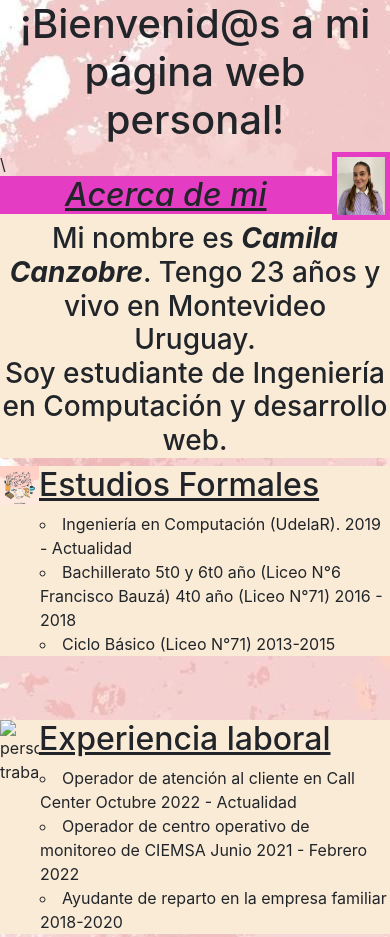
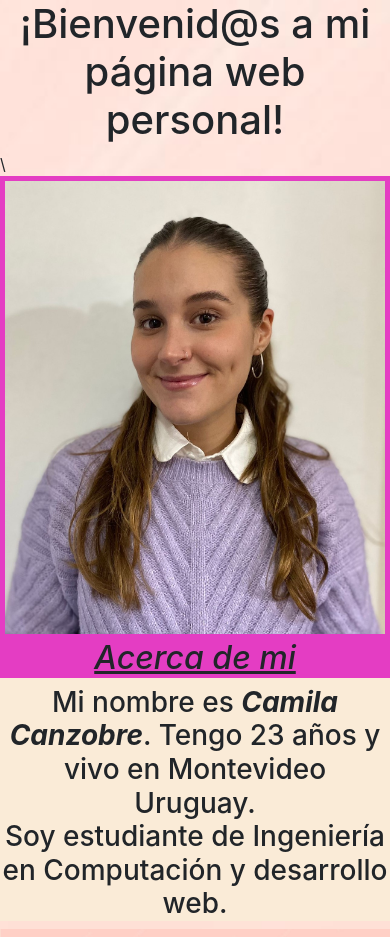
Before and after one commit to camilacanzobre24/camilacanzobre24.github.io, a plain HTML site: page index.html in a window 390 px wide. Shown: the top 937 px of the page. Drawn offline with nearby package versions, Linux system fonts and the light colour scheme.

Commit message:
modified:   estilo.css 	modified:   index.html

```diff
--- a/estilo.css
+++ b/estilo.css
@@ -1,46 +1,76 @@
 body {
-    background-image: url("fondo.jpg");
-  }
-h1{
+    background-image: url("fondo.jpg"); /* establece la imagen de fondo*/
+    background-size: cover; /*Ajusta el tamaño de la imagen de fondo para que cubra completamente el total de la pantalla*/
+    background-position: center; /*centra la imagen de fondo*/
+    background-repeat: no-repeat; /*evita que la imagen de fondo se repita*/
+}
+
+h1 {
     text-align: center;
 }
 
-h2{
+h2 {
     text-decoration-line: underline;
 }
 
-#segundoTitulo{
+#segundoTitulo {
     background-color: #e43dc3;
     font-style: italic;
 }
 
-#fotoCV{
+#fotoCV {
     width: 15%;
     border: 5px solid #e43dc3;
     float: right;
 }
 
-.sobreMi{
+.sobreMi {
     background-color: antiquewhite;
     text-align: center;
 }
 
-.subtextos{
+.subtextos {
     background-color: antiquewhite;
 }
 
-ul{
-    list-style-type:circle;
-    display: block;
+ul {
+    list-style-type: circle;
     list-style-position: inside;
+    padding-left: 20px; /* Ajusta el espacio a la izquierda para alinear los puntos */
+    margin-left: 0; /* Elimina el margen izquierdo para evitar desplazamiento adicional */
 }
 
-span{
+li {
+    margin-bottom: 10px; /* Espacio entre los elementos de la lista */
+}
+
+span {
     font-weight: bold;
     font-style: oblique;
 }
 
-.fotos{
+.fotos {
     width: 10%;
-    float:left;
+    float: left;
 }
+
+/* Ajustes para celulares y tablets */
+@media (max-width: 768px) {
+    #fotoCV {
+        width: 100%; /*garantiza que la imagen se ajuste al ancho disponible*/
+        float: none; /*Elimina cualquier flotado de la imagen*/
+        display: block; /*Cambia el comportamiento de la imagen a un elemento de bloque*/
+        margin: 0 auto; /* Centra la imagen si es necesario */
+    }
+
+    .fotos {
+        width: 100%;
+        float: none;
+        display: block;
+        margin: 0 auto; /* Centra la imagen si es necesario */
+    }
+
+    .subtextos {
+        text-align: center;
+    }
+}
--- a/index.html
+++ b/index.html
@@ -9,7 +9,7 @@
 </head>
 <body>
     <h1>¡Bienvenid@s a mi página web personal!</h1>\
-    <img src="fotoCV.jpeg" alt="foto CV" id="fotoCV" class="img-fluid">
+    <img src="fotoCV.jpeg" alt="foto CV" id="fotoCV">
     <div class="sobreMi">
         <h2 id="segundoTitulo">Acerca de mi</h2>
         <h3>Mi nombre es <span>Camila Canzobre</span>. Tengo 23 años y vivo en Montevideo Uruguay.
```
